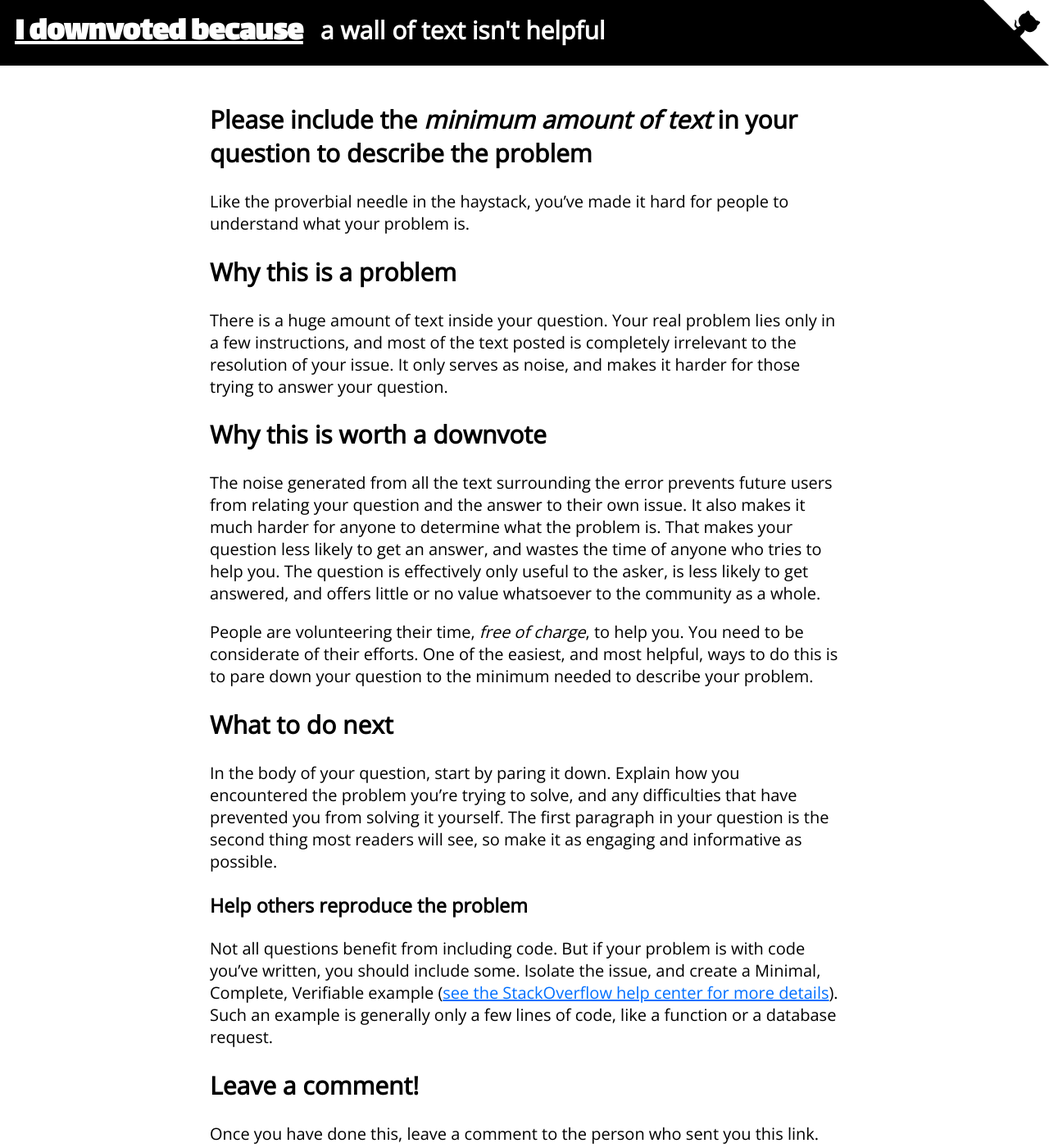
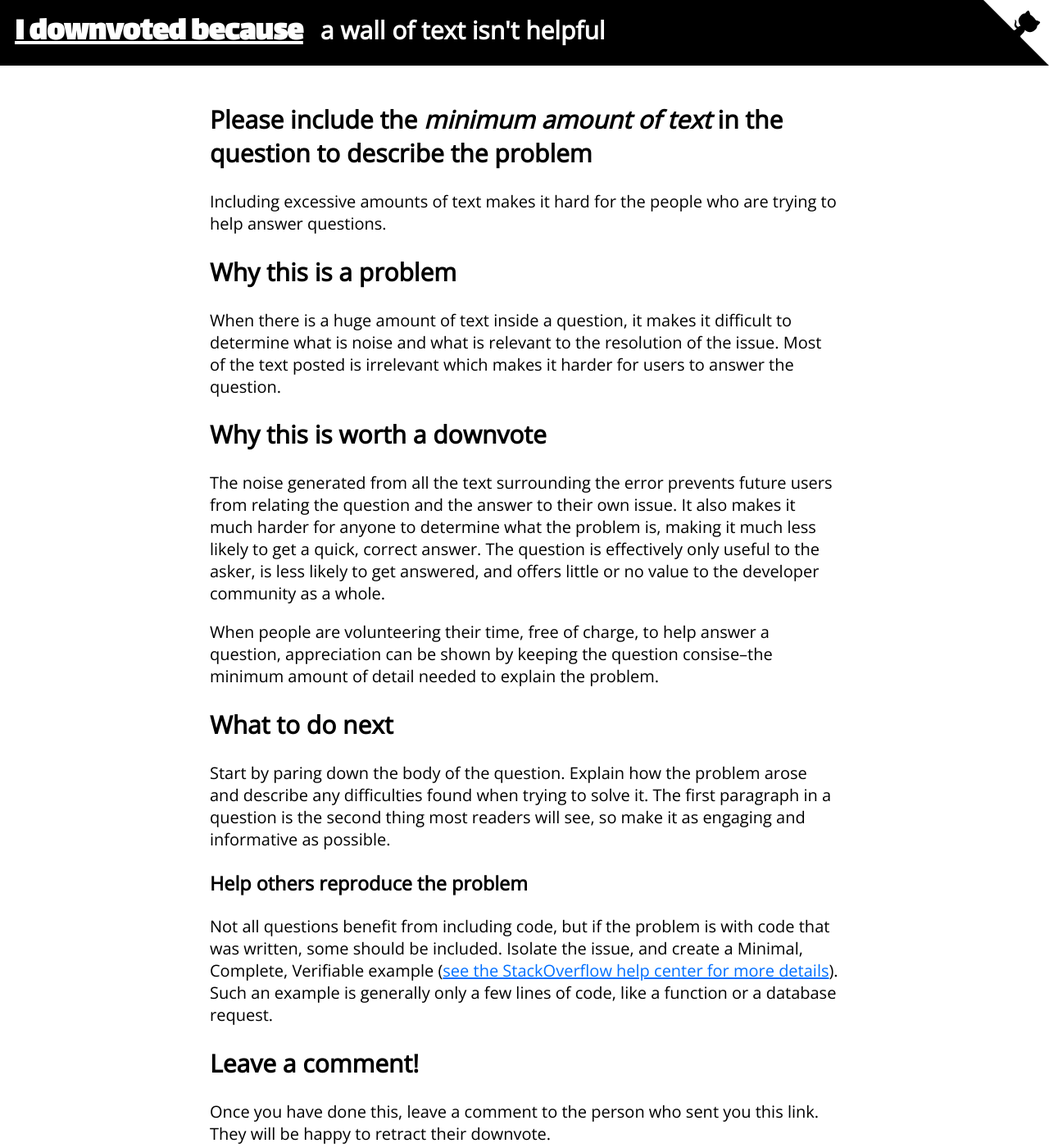
Before and after one commit to WillSullivan/idownvotedbecause, a Jekyll site: the page built from stackoverflow/toomuchinfo.md, in a window 1280 px wide and 1400 px high. Shown: the whole window at 82% size. Built offline with Jekyll 4.4.1, drawn with Linux system fonts in a browser that asks for light colours; comment, search, counter and statistics services are not loaded.

Commit message:
Improved tone and removed pronouns

```diff
--- a/stackoverflow/toomuchinfo.md
+++ b/stackoverflow/toomuchinfo.md
@@ -9,23 +9,22 @@ redirect_from:
   - walloftext
   - WallOfText
 ---
-## Please include the _minimum amount of text_ in your question to describe the problem {#introduction}
-Like the proverbial needle in the haystack, you've made it hard for people to understand what your problem is.
+## Please include the _minimum amount of text_ in the question to describe the problem {#introduction}
+Including excessive amounts of text makes it hard for the people who are trying to help answer questions.
 
 ## Why this is a problem {#whythisisaproblem}
-There is a huge amount of text inside your question. Your real problem lies only in a few instructions, and most of the text posted is completely irrelevant to the resolution of your issue. It only serves as noise, and makes it harder for those trying to answer your question.
+When there is a huge amount of text inside a question, it makes it difficult to determine what is noise and what is relevant to the resolution of the issue. Most of the text posted is irrelevant which makes it harder for users to answer the question.
 
 ## Why this is worth a downvote {#whythisisworthadownvote}
-The noise generated from all the text surrounding the error prevents future users from relating your question and the answer to their own issue. It also makes it much harder for anyone to determine what the problem is.  That makes your question less likely to get an answer, and wastes the time of anyone who tries to help you. The question is effectively only useful to the asker, is less likely to get answered, and offers little or no value whatsoever to the community as a whole.
+The noise generated from all the text surrounding the error prevents future users from relating the question and the answer to their own issue. It also makes it much harder for anyone to determine what the problem is, making it much less likely to get a quick, correct answer. The question is effectively only useful to the asker, is less likely to get answered, and offers little or no value to the developer community as a whole.
 
-People are volunteering their time, _free of charge_, to help you. You need to be considerate of their efforts. One of the easiest, and most helpful, ways to do this is to pare down your question to the minimum needed to describe your problem.
+When people are volunteering their time, free of charge, to help answer a question, appreciation can be shown by keeping the question consise--the minimum amount of detail needed to explain the problem.
 
 ## What to do next {#whattodonext}
-In the body of your question, start by paring it down. Explain how you encountered the problem you're trying to solve, and any difficulties that have prevented you from solving it yourself. The first paragraph in your question is the second thing most readers will see, so make it as engaging and informative as possible.
+Start by paring down the body of the question. Explain how the problem arose and describe any difficulties found when trying to solve it. The first paragraph in a question is the second thing most readers will see, so make it as engaging and informative as possible.
 
 ### Help others reproduce the problem
-
-Not all questions benefit from including code. But if your problem is with code you've written, you should include some.  Isolate the issue, and create a Minimal, Complete, Verifiable example ([see the StackOverflow help center for more details](https://stackoverflow.com/help/mcve)). Such an example is generally only a few lines of code, like a function or a database request.
+Not all questions benefit from including code, but if the problem is with code that was written, some should be included. Isolate the issue, and create a Minimal, Complete, Verifiable example ([see the StackOverflow help center for more details](https://stackoverflow.com/help/mcve)). Such an example is generally only a few lines of code, like a function or a database request.
 
 ## Leave a comment! {#leaveacomment}
 Once you have done this, leave a comment to the person who sent you this link. They will be happy to retract their downvote.
```
